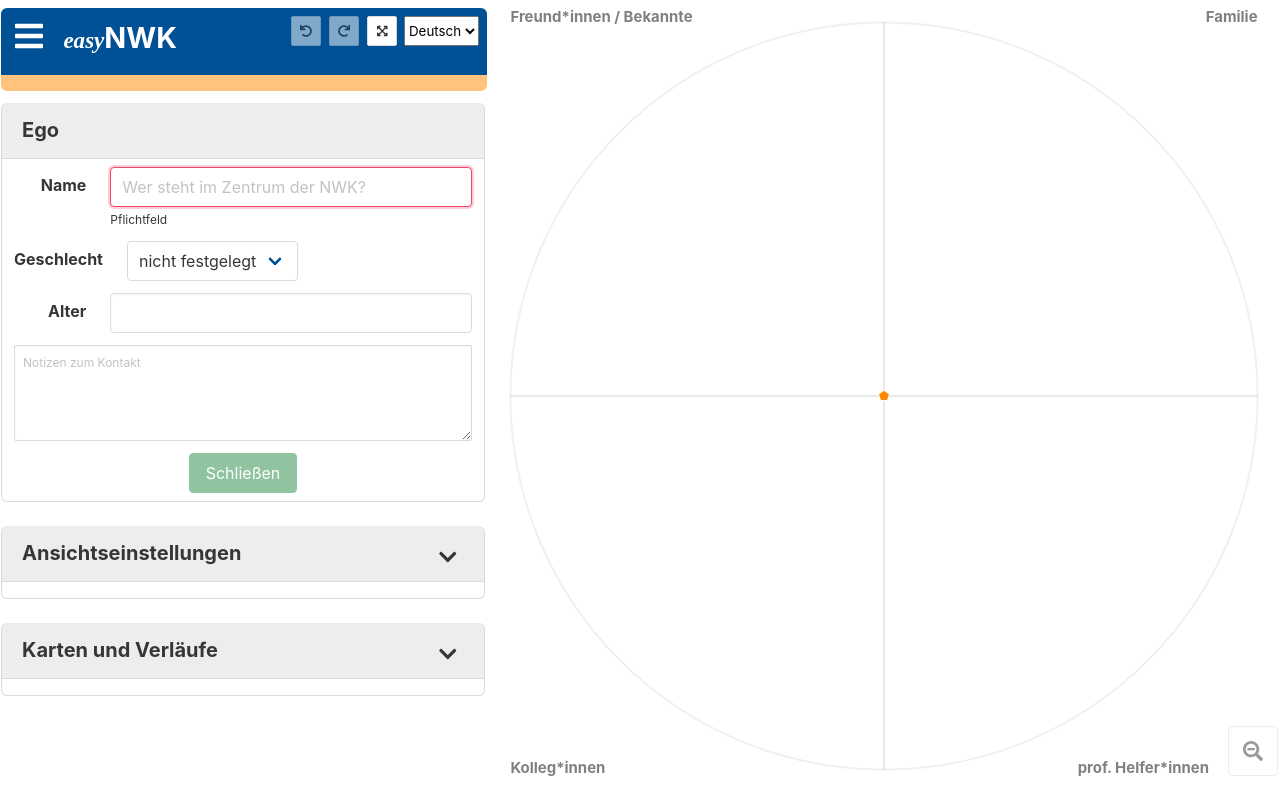
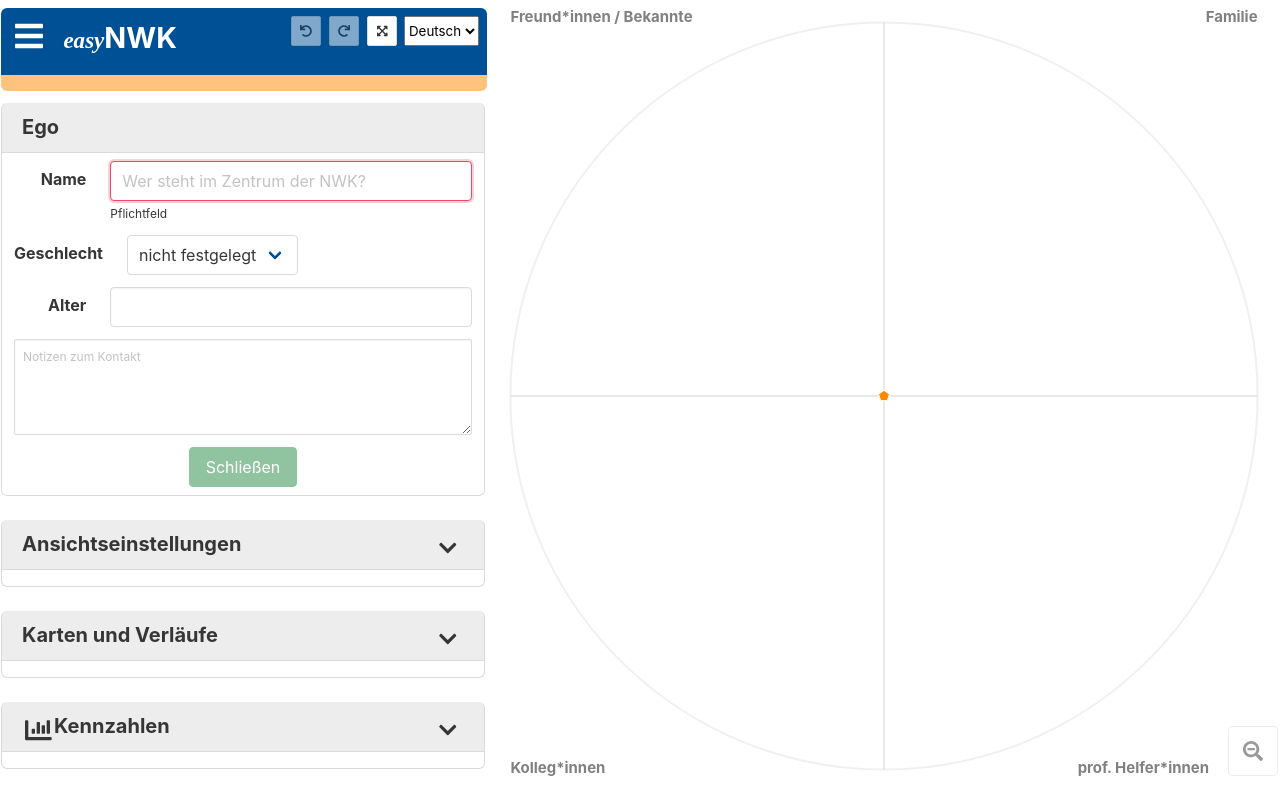
Before and after one commit to fhstp/easynwk-web, a Vue app: page / in a window 1280 px wide. Built offline with nearby package versions, Linux system fonts and the light colour scheme.

Commit message:
make StatisticsPanel always visible (by default collapsed)

```diff
--- a/src/assets/main.scss
+++ b/src/assets/main.scss
@@ -44,6 +44,13 @@ $panel-shadow: none;
   border-right: 1px solid #dbdbdb;
 }
 
+// equal height with or without large icon
+.panel-heading {
+  padding-top: 0.6em;
+  padding-bottom: 0.2em;
+  min-height: 2.5em;
+}
+
 .clickAble {
   cursor: pointer;
 }
--- a/src/components/SideMenu.vue
+++ b/src/components/SideMenu.vue
@@ -104,15 +104,6 @@
           </span>
           <span>{{ t("createPDF") }}</span>
         </a>
-
-        <p><br /></p>
-
-        <button class="button" @click="showStatistics">
-          <span class="icon">
-            <font-awesome-icon icon="chart-bar" />
-          </span>
-          <span>{{ t("keyfigures") }}</span>
-        </button>
       </div>
 
       <div class="links">
@@ -297,7 +288,6 @@ export default defineComponent({
         );
       },
 
-      showStatistics: () => store.commit("session/enable", "statistics"),
       pseudonyms: computed(() => store.state.pseudonym.active),
       togglePseudonyms: () => store.commit("pseudonym/toggle"),
       horizons: computed(() => store.state.view.horizons),
--- a/src/components/StatisticsPanel.vue
+++ b/src/components/StatisticsPanel.vue
@@ -1,16 +1,17 @@
 <template>
   <nav class="panel">
-    <p class="panel-heading" style="display: flex">
+    <p class="panel-heading" style="display: flex" @click.stop="isOpen = !isOpen">
       <span class="icon is-medium">
         <font-awesome-icon icon="chart-bar" size="lg" />
       </span>
       <span>{{ t("keyfigures") }}</span>
       <span style="flex: 1">&nbsp;</span>
-      <span class="icon is-medium clickAble" @click="hideStatistics">
-        <font-awesome-icon icon="times" size="1x" />
+      <span class="icon is-medium clickAble">
+        <font-awesome-icon v-if="isOpen" icon="chevron-up" />
+        <font-awesome-icon v-else icon="chevron-down" size="1x" />
       </span>
     </p>
-    <p class="panel-tabs">
+    <p class="panel-tabs" v-if="isOpen">
       <a
         v-for="cat in categories"
         :key="cat"
@@ -20,11 +21,12 @@
         {{ translateCategoryKey(categoryLabel(cat)) }}</a
       >
     </p>
-    <StatisticsTable v-if="tab === ''"></StatisticsTable>
+    <StatisticsTable v-if="isOpen && tab === ''"></StatisticsTable>
     <StatisticsTableCategories
-      v-else
+      v-else-if="isOpen"
       :categories="tab"
     ></StatisticsTableCategories>
+    <div class="panel-block" v-else />
   </nav>
 </template>
 
@@ -62,6 +64,9 @@ export default defineComponent({
   setup() {
     const store = useStore();
 
+    // whether panel is collapsed is managed locally
+    const isOpen = ref(false);
+
     const tab = ref("");
 
     const go = (newTab: string) => {
@@ -77,11 +82,9 @@ export default defineComponent({
       categoryLabel: computed(
         () => (cat: string) => getAlterCategorization(cat).label
       ),
+      isOpen,
       tab,
       go,
-      hideStatistics: () => {
-        store.commit("session/disable", "statistics");
-      },
     };
   },
 });
--- a/src/store/sessionModule.ts
+++ b/src/store/sessionModule.ts
@@ -2,7 +2,6 @@ export const TAB_BASE = "base";
 export const TAB_CONNECTIONS = "connections";
 
 export interface SessionFlags {
-  statistics: boolean;
   nwkchange: boolean;
   nwkcomparison: boolean;
 }
@@ -15,7 +14,6 @@ export interface SessionState extends SessionFlags {
 
 export function initSessionState(): SessionState {
   return {
-    statistics: false,
     nwkcomparison: false,
     nwkchange: false,
 
--- a/src/views/HomeView.vue
+++ b/src/views/HomeView.vue
@@ -43,7 +43,7 @@
             />
             <ViewOptionsPanel :key="langKey" />
             <ComparisonOptionsPanel :key="langKey" />
-            <StatisticsPanel v-if="showStatistics" :key="langKey" />
+            <StatisticsPanel :key="langKey" />
           </div>
         </div>
       </div>
@@ -128,7 +128,6 @@ export default defineComponent({
       egoEditMode,
       editEgoFinished,
       mapclick,
-      showStatistics: computed(() => store.state.session.statistics),
     };
   },
 });
```
